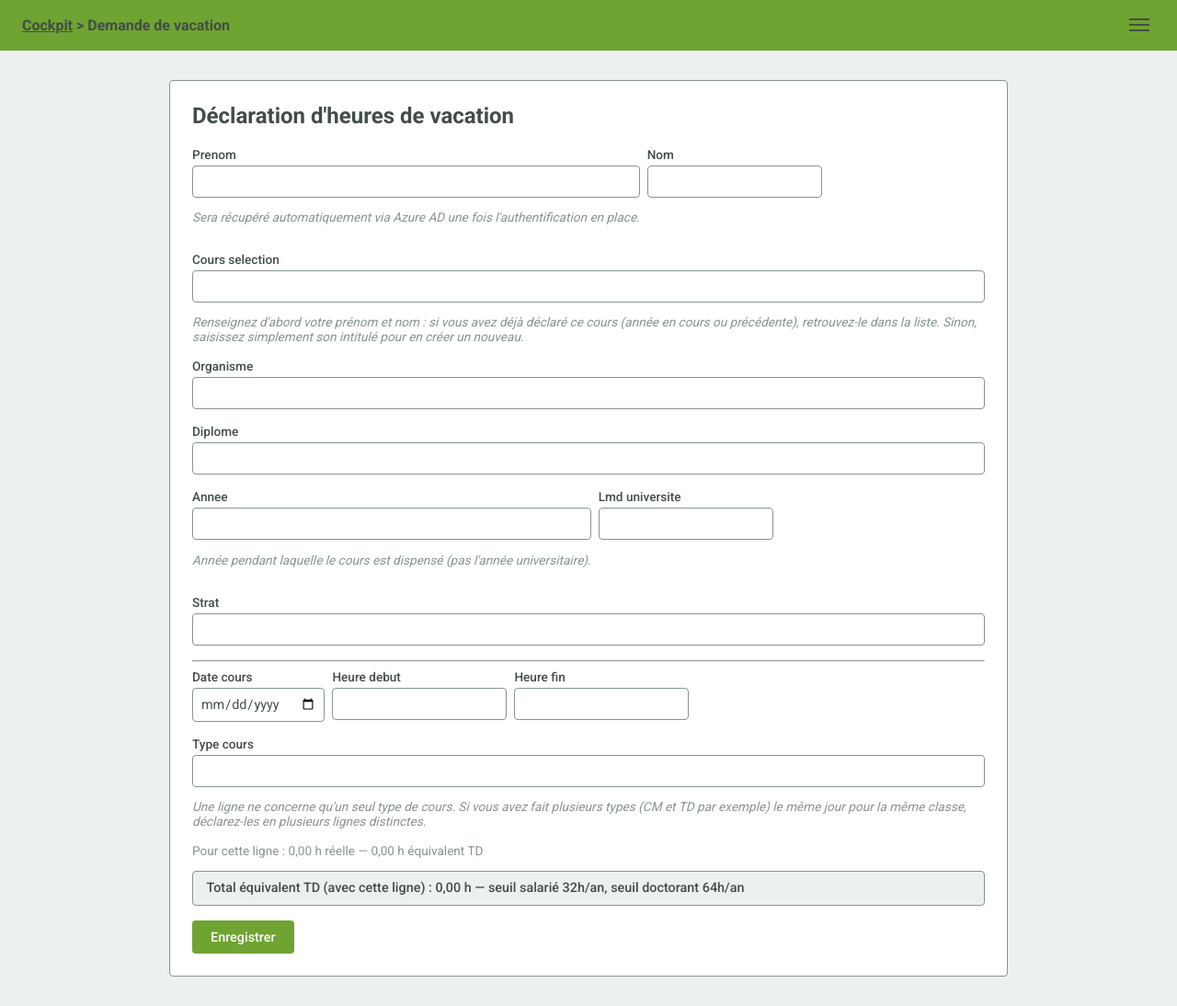
After one commit to Sophie-Redkali/Cockpit, a Django app: template appProjet/cockpit/templates/cockpit/vacation.html in a window 1280 px wide. The commit adds this page. Shown: the whole page at 92% size. Run offline with Django 5.2, Linux system fonts and the light colour scheme; the template is opened without the code that fills it: most values are stand-ins (such as "Sample title", 1, 10 or a date in 2020); form fields are guessed from the names that the template uses.

Commit message:
Ajout du formulaire pour les vacations

```diff
--- a/appProjet/cockpit/static/cockpit/css/cockpit.css
+++ b/appProjet/cockpit/static/cockpit/css/cockpit.css
@@ -417,3 +417,33 @@ a { color: inherit; }
 .cockpit-btn-secondary:hover {
   background-color: var(--color-gray-light);
 }
+
+/* ---------- Vacations : compteur equivalent TD ---------- */
+.cockpit-total-td {
+  padding: 0.6rem 0.9rem;
+  border-radius: 4px;
+  font-weight: 500;
+  font-size: 0.9rem;
+  margin-bottom: 1rem;
+  background-color: var(--color-gray-light);
+  color: var(--color-gray-dark);
+  border: 1px solid var(--color-gray-medium);
+}
+
+.cockpit-total-td.is-warning {
+  background-color: #FFF3CD;
+  color: #7A5B00;
+  border-color: #E8C468;
+}
+
+.cockpit-total-td.is-danger {
+  background-color: #FDECEA;
+  color: #B3261E;
+  border-color: #F1A9A0;
+}
+
+.cockpit-equiv-line {
+  font-size: 0.85rem;
+  color: var(--color-gray-medium);
+  margin-top: 0.25rem;
+}
--- a/appProjet/cockpit/templates/cockpit/accueil.html
+++ b/appProjet/cockpit/templates/cockpit/accueil.html
@@ -10,7 +10,7 @@
 
 {% block content %}
 <div class="cockpit-grid">
-    <a href="#" class="cockpit-tile cockpit-tile--public">Demande de vacation</a>
+    <a href="{% url 'vacation_create' %}" class="cockpit-tile cockpit-tile--public">Demande de vacation</a>
     <a href="{% url 'contact_create' %}" class="cockpit-tile cockpit-tile--public">Créer un nouveau contact</a>
     <a href="{% url 'evenement_create' %}" class="cockpit-tile cockpit-tile--public">Demander l'organisation d'un évènement</a>
 
--- a/appProjet/cockpit/templates/cockpit/contact.html
+++ b/appProjet/cockpit/templates/cockpit/contact.html
@@ -9,8 +9,8 @@
 <li><a href="{% url 'accueil' %}">Accueil</a></li>
 <li><a href="{% url 'contact_create' %}">Nouveau contact</a></li>
 <li><a href="{% url 'projet_create' %}">Enregistrer un projet</a></li>
-<li><a href="#">Déclarer une vacation</a></li>
-<li><a href="#">Demander un évènement</a></li>
+<li><a href="{% url 'vacation_create' %}">Déclarer une vacation</a></li>
+<li><a href="{% url 'evenement_create' %}">Demander un évènement</a></li>
 {% endblock %}
 
 {% block content %}
--- /dev/null
+++ b/appProjet/cockpit/templates/cockpit/vacation.html
@@ -0,0 +1,283 @@
+{% extends "cockpit/base.html" %}
+{% load static %}
+
+{% block title %}Cockpit — Demande de vacation{% endblock %}
+
+{% block breadcrumb %}<a href="{% url 'accueil' %}">Cockpit</a> &gt; Demande de vacation{% endblock %}
+
+{% block nav_menu %}
+<li><a href="{% url 'accueil' %}">Accueil</a></li>
+<li><a href="{% url 'contact_create' %}">Nouveau contact</a></li>
+<li><a href="{% url 'projet_create' %}">Enregistrer un projet</a></li>
+<li><a href="{% url 'vacation_create' %}">Déclarer une vacation</a></li>
+<li><a href="{% url 'evenement_create' %}">Demander un évènement</a></li>
+{% endblock %}
+
+{% block extra_head %}
+<link href="{% static 'cockpit/css/tom-select.default.min.css' %}" rel="stylesheet">
+<script src="{% static 'cockpit/js/tom-select.complete.js' %}"></script>
+{% endblock %}
+
+{% block content %}
+<div class="cockpit-form-card">
+    <h2>Déclaration d'heures de vacation</h2>
+
+    {% if heure_form.non_field_errors %}
+        <div class="cockpit-alert">{{ heure_form.non_field_errors }}</div>
+    {% endif %}
+
+    <form method="post">
+        {% csrf_token %}
+
+        <div class="cockpit-inline-group">
+            <div class="cockpit-field">
+                <label for="{{ vacation_form.prenom.id_for_label }}">{{ vacation_form.prenom.label }}</label>
+                {{ vacation_form.prenom }}
+                <p class="cockpit-placeholder">Sera récupéré automatiquement via Azure AD une fois l'authentification en place.</p>
+            </div>
+            <div class="cockpit-field">
+                <label for="{{ vacation_form.nom.id_for_label }}">{{ vacation_form.nom.label }}</label>
+                {{ vacation_form.nom }}
+            </div>
+        </div>
+
+        <div class="cockpit-field">
+            <label for="{{ vacation_form.cours_selection.id_for_label }}">{{ vacation_form.cours_selection.label }}</label>
+            {{ vacation_form.cours_selection }}
+            <p class="cockpit-placeholder">
+                Renseignez d'abord votre prénom et nom : si vous avez déjà déclaré ce cours
+                (année en cours ou précédente), retrouvez-le dans la liste. Sinon, saisissez
+                simplement son intitulé pour en créer un nouveau.
+            </p>
+        </div>
+
+        <!-- Informations du cours : visibles dans tous les cas, mais désactivées
+             (lecture seule) si un cours existant a été sélectionné ci-dessus. -->
+        <div id="cours-details">
+            <div class="cockpit-field">
+                <label for="{{ vacation_form.organisme.id_for_label }}">{{ vacation_form.organisme.label }}</label>
+                {{ vacation_form.organisme }}
+            </div>
+            <div class="cockpit-field">
+                <label for="{{ vacation_form.diplome.id_for_label }}">{{ vacation_form.diplome.label }}</label>
+                {{ vacation_form.diplome }}
+            </div>
+            <div class="cockpit-inline-group">
+                <div class="cockpit-field">
+                    <label for="{{ vacation_form.annee.id_for_label }}">{{ vacation_form.annee.label }}</label>
+                    {{ vacation_form.annee }}
+                    <p class="cockpit-placeholder">Année pendant laquelle le cours est dispensé (pas l'année universitaire).</p>
+                </div>
+                <div class="cockpit-field">
+                    <label for="{{ vacation_form.lmd_universite.id_for_label }}">{{ vacation_form.lmd_universite.label }}</label>
+                    {{ vacation_form.lmd_universite }}
+                </div>
+            </div>
+            <div class="cockpit-field">
+                <label for="{{ vacation_form.strat.id_for_label }}">{{ vacation_form.strat.label }}</label>
+                {{ vacation_form.strat }}
+            </div>
+        </div>
+
+        <hr>
+
+        <div class="cockpit-inline-group">
+            <div class="cockpit-field">
+                <label for="{{ heure_form.date_cours.id_for_label }}">{{ heure_form.date_cours.label }}</label>
+                {{ heure_form.date_cours }}
+            </div>
+            <div class="cockpit-field">
+                <label for="{{ heure_form.heure_debut.id_for_label }}">{{ heure_form.heure_debut.label }}</label>
+                {{ heure_form.heure_debut }}
+            </div>
+            <div class="cockpit-field">
+                <label for="{{ heure_form.heure_fin.id_for_label }}">{{ heure_form.heure_fin.label }}</label>
+                {{ heure_form.heure_fin }}
+            </div>
+        </div>
+
+        <div class="cockpit-field">
+            <label for="{{ heure_form.type_cours.id_for_label }}">{{ heure_form.type_cours.label }}</label>
+            {{ heure_form.type_cours }}
+            <p class="cockpit-placeholder">
+                Une ligne ne concerne qu'un seul type de cours. Si vous avez fait plusieurs
+                types (CM et TD par exemple) le même jour pour la même classe, déclarez-les
+                en plusieurs lignes distinctes.
+            </p>
+        </div>
+
+        <p class="cockpit-equiv-line" id="ligne-equivalent-td">
+            Pour cette ligne : 0,00 h réelle — 0,00 h équivalent TD
+        </p>
+
+        <div class="cockpit-total-td"
+             id="total-equivalent-td"
+             data-seuil-salarie="{{ seuil_salarie }}"
+             data-seuil-doctorant="{{ seuil_doctorant }}">
+            Total équivalent TD (avec cette ligne) : 0,00 h — seuil salarié 32h/an, seuil doctorant 64h/an
+        </div>
+
+        <button type="submit" class="cockpit-btn">Enregistrer</button>
+    </form>
+</div>
+{% endblock %}
+
+{% block extra_scripts %}
+<script>
+    const prenomInput = document.getElementById('{{ vacation_form.prenom.id_for_label }}');
+    const nomInput = document.getElementById('{{ vacation_form.nom.id_for_label }}');
+    const anneeInput = document.getElementById('{{ vacation_form.annee.id_for_label }}');
+    const organismeSelectEl = document.getElementById('{{ vacation_form.organisme.id_for_label }}');
+    const diplomeInput = document.getElementById('{{ vacation_form.diplome.id_for_label }}');
+    const niveauSelect = document.getElementById('{{ vacation_form.lmd_universite.id_for_label }}');
+    const stratSelect = document.getElementById('{{ vacation_form.strat.id_for_label }}');
+
+    const heureDebutInput = document.getElementById('{{ heure_form.heure_debut.id_for_label }}');
+    const heureFinInput = document.getElementById('{{ heure_form.heure_fin.id_for_label }}');
+    const typeCoursSelect = document.getElementById('{{ heure_form.type_cours.id_for_label }}');
+
+    const ligneEquivalentEl = document.getElementById('ligne-equivalent-td');
+    const totalEl = document.getElementById('total-equivalent-td');
+    const seuilSalarie = parseFloat(totalEl.dataset.seuilSalarie);
+    const seuilDoctorant = parseFloat(totalEl.dataset.seuilDoctorant);
+
+    let totalServeur = 0;
+    let rafraichirTotalTimeout = null;
+
+    // Tom Select : organisme (recherche parmi les entités existantes)
+    const organismeSelect = new TomSelect(organismeSelectEl, {
+        valueField: "id",
+        labelField: "nom",
+        searchField: "nom",
+        create: false,
+        load: function (query, callback) {
+            fetch(`/api/entite/recherche/?q=${encodeURIComponent(query)}`)
+                .then(res => res.json())
+                .then(data => callback(data))
+                .catch(() => callback());
+        },
+    });
+
+    // Tom Select : intitulé du cours (recherche parmi les cours déjà
+    // déclarés par l'utilisateur, ou création d'un nouvel intitulé)
+    const coursSelect = new TomSelect('#{{ vacation_form.cours_selection.id_for_label }}', {
+        valueField: "id",
+        labelField: "intitule",
+        searchField: "intitule",
+        create: function (input) {
+            return { id: 'new:' + input, intitule: input };
+        },
+        createOnBlur: true,
+        persist: false,
+        load: function (query, callback) {
+            const prenom = (prenomInput.value || '').trim();
+            const nom = (nomInput.value || '').trim();
+            if (!prenom || !nom) { callback(); return; }
+            fetch(`/api/vacation/recherche/?q=${encodeURIComponent(query)}&prenom=${encodeURIComponent(prenom)}&nom=${encodeURIComponent(nom)}`)
+                .then(res => res.json())
+                .then(data => callback(data))
+                .catch(() => callback());
+        },
+        onChange: function (value) {
+            if (!value || value.indexOf('new:') === 0) {
+                activerChampsCours(true);
+                return;
+            }
+            const option = coursSelect.options[value];
+            if (!option) { return; }
+
+            if (option.entite_id) {
+                organismeSelect.addOption({ id: option.entite_id, nom: option.entite_nom });
+                organismeSelect.setValue(option.entite_id);
+            } else {
+                organismeSelect.clear();
+            }
+            diplomeInput.value = option.diplome || '';
+            anneeInput.value = option.annee || '';
+            niveauSelect.value = option.lmd_universite || '';
+            stratSelect.value = option.strat_id || '';
+
+            activerChampsCours(false);
+            rafraichirTotal();
+        },
+    });
+
+    function activerChampsCours(actif) {
+        actif ? organismeSelect.enable() : organismeSelect.disable();
+        diplomeInput.disabled = !actif;
+        anneeInput.disabled = !actif;
+        niveauSelect.disabled = !actif;
+        stratSelect.disabled = !actif;
+    }
+
+    // Calcul en direct : heures réelles + équivalent TD de la ligne en cours de saisie
+    function calculerLigne() {
+        const debut = heureDebutInput.value;
+        const fin = heureFinInput.value;
+        const type = typeCoursSelect.value;
+        if (!debut || !fin) { return { heures: 0, equivalent: 0 }; }
+
+        const [hd, md] = debut.split(':').map(Number);
+        const [hf, mf] = fin.split(':').map(Number);
+        const minutes = (hf * 60 + mf) - (hd * 60 + md);
+        if (minutes <= 0) { return { heures: 0, equivalent: 0 }; }
+
+        const heures = minutes / 60;
+        const facteurs = { CM: 1.5, TD: 1, TP: 0.75 };
+        const facteur = facteurs[type] !== undefined ? facteurs[type] : 1;
+        return { heures: heures, equivalent: type ? heures * facteur : 0 };
+    }
+
+    function majAffichage() {
+        const ligne = calculerLigne();
+        ligneEquivalentEl.textContent =
+            `Pour cette ligne : ${ligne.heures.toFixed(2)} h réelle — ${ligne.equivalent.toFixed(2)} h équivalent TD`;
+
+        const total = totalServeur + ligne.equivalent;
+        totalEl.textContent =
+            `Total équivalent TD (avec cette ligne) : ${total.toFixed(2)} h — ` +
+            `seuil salarié ${seuilSalarie}h/an, seuil doctorant ${seuilDoctorant}h/an`;
+
+        totalEl.classList.remove('is-warning', 'is-danger');
+        if (total >= seuilDoctorant) {
+            totalEl.classList.add('is-danger');
+        } else if (total >= seuilSalarie) {
+            totalEl.classList.add('is-warning');
+        }
+    }
+
+    function rafraichirTotal() {
+        const prenom = (prenomInput.value || '').trim();
+        const nom = (nomInput.value || '').trim();
+        const annee = (anneeInput.value || '').trim();
+        if (!prenom || !nom || !annee) {
+            totalServeur = 0;
+            majAffichage();
+            return;
+        }
+        fetch(`/api/vacation/total-equivalent-td/?prenom=${encodeURIComponent(prenom)}&nom=${encodeURIComponent(nom)}&annee=${encodeURIComponent(annee)}`)
+            .then(res => res.json())
+            .then(data => {
+                totalServeur = data.total || 0;
+                majAffichage();
+            })
+            .catch(() => {});
+    }
+
+    function rafraichirTotalDiffere() {
+        clearTimeout(rafraichirTotalTimeout);
+        rafraichirTotalTimeout = setTimeout(rafraichirTotal, 400);
+    }
+
+    [prenomInput, nomInput, anneeInput].forEach(function (el) {
+        el.addEventListener('input', rafraichirTotalDiffere);
+        el.addEventListener('change', rafraichirTotalDiffere);
+    });
+    [heureDebutInput, heureFinInput, typeCoursSelect].forEach(function (el) {
+        el.addEventListener('input', majAffichage);
+        el.addEventListener('change', majAffichage);
+    });
+
+    majAffichage();
+</script>
+{% endblock %}
--- a/appProjet/cockpit/urls.py
+++ b/appProjet/cockpit/urls.py
@@ -10,4 +10,7 @@ urlpatterns = [
     path('success/', views.success_view, name='success'),
     path('api/entite/recherche/', views.entites_recherche_view, name='entite_recherche'),
     path('evenement/nouveau/', views.evenement_create_view, name='evenement_create'),
+    path('vacation/nouveau/', views.vacation_create_view, name='vacation_create'),
+    path('api/vacation/recherche/', views.vacation_recherche_view, name='vacation_recherche'),
+    path('api/vacation/total-equivalent-td/', views.vacation_total_view, name='vacation_total'),
 ]
```
Also changed, not shown: appProjet/cockpit/forms.py (+168 -0 lines), appProjet/cockpit/views.py (+128 -1 lines), 2 other files.
